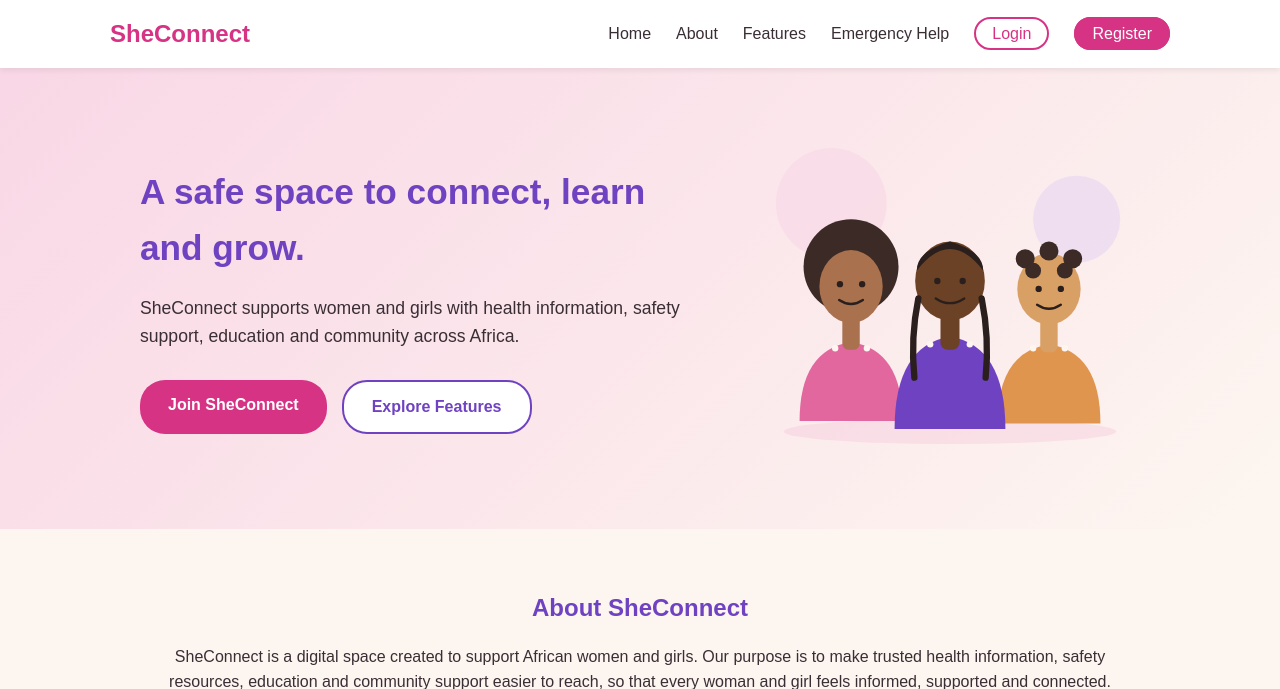
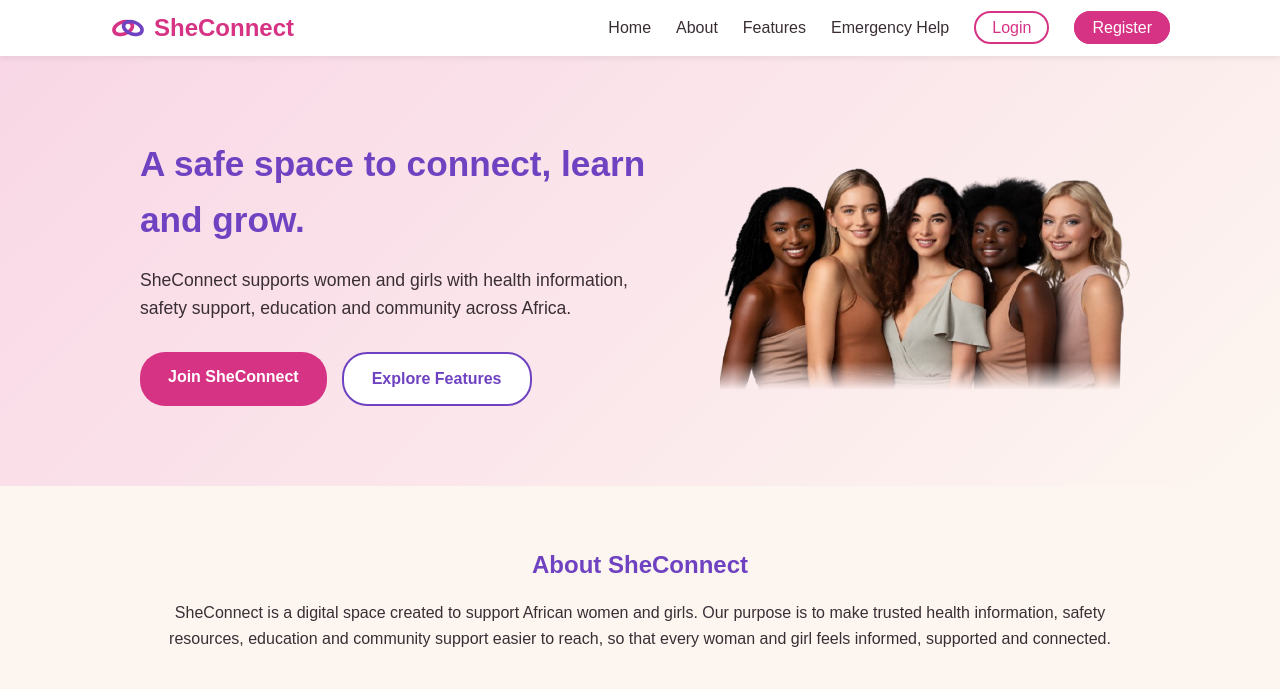
Before and after one commit to Chijoan/SheConnect, a Flask app: page / in a window 1280 px wide. Shown: the top 689 px of the page. Run offline with Flask 3, Linux system fonts and the light colour scheme.

Commit message:
Improve SheConnect branding and hero image

```diff
--- a/static/css/style.css
+++ b/static/css/style.css
@@ -54,9 +54,22 @@ section {
 }
 
 .logo {
+    display: flex;
+    align-items: center;
+    gap: 8px;
     font-size: 1.5rem;
     font-weight: bold;
     color: var(--pink);
+}
+
+.logo-icon {
+    width: 36px;
+    height: 22px;
+    flex-shrink: 0;
+}
+
+.logo-text {
+    line-height: 1;
 }
 
 .nav-links {
@@ -150,13 +163,20 @@ section {
 
 .hero-illustration {
     width: 100%;
-    max-width: 380px;
+    max-width: 420px;
 }
 
-.hero-illustration svg {
+.hero-image {
     width: 100%;
     height: auto;
     display: block;
+    object-fit: contain;
+    -webkit-mask-image: linear-gradient(to bottom, #000 0%, #000 88%, transparent 100%);
+    mask-image: linear-gradient(to bottom, #000 0%, #000 88%, transparent 100%);
+    -webkit-mask-repeat: no-repeat;
+    mask-repeat: no-repeat;
+    -webkit-mask-size: 100% 100%;
+    mask-size: 100% 100%;
 }
 
 .btn {
@@ -278,7 +298,7 @@ button:focus {
     }
 
     .hero-illustration {
-        flex: 0 0 380px;
+        flex: 0 0 420px;
     }
 }
 
@@ -315,4 +335,13 @@ button:focus {
     .hero h1 {
         font-size: 1.7rem;
     }
+
+    .logo-icon {
+        width: 30px;
+        height: 18px;
+    }
+
+    .logo {
+        font-size: 1.25rem;
+    }
 }
--- a/templates/index.html
+++ b/templates/index.html
@@ -10,7 +10,13 @@
 
     <header class="navbar">
         <div class="nav-container">
-            <a href="#home" class="logo">SheConnect</a>
+            <a href="{{ url_for('home') }}" class="logo" aria-label="SheConnect home">
+                <svg class="logo-icon" viewBox="0 0 60 36" xmlns="http://www.w3.org/2000/svg" aria-hidden="true" focusable="false">
+                    <ellipse cx="22" cy="18" rx="16" ry="10" fill="none" stroke="#d63384" stroke-width="6" transform="rotate(-20 22 18)"/>
+                    <ellipse cx="38" cy="18" rx="16" ry="10" fill="none" stroke="#6f42c1" stroke-width="6" transform="rotate(20 38 18)"/>
+                </svg>
+                <span class="logo-text">SheConnect</span>
+            </a>
 
             <button class="nav-toggle" id="navToggle" aria-label="Toggle navigation menu" aria-expanded="false">
                 <span></span>
@@ -47,62 +53,11 @@
                 </div>
 
                 <div class="hero-illustration">
-                    <svg viewBox="0 0 480 380" xmlns="http://www.w3.org/2000/svg" role="img" aria-labelledby="heroIllustrationTitle heroIllustrationDesc" class="hero-svg">
-                        <title id="heroIllustrationTitle">Illustration of three African girls</title>
-                        <desc id="heroIllustrationDesc">Three diverse African girls smiling together, with different natural hairstyles — an afro, braids and Bantu knots — and different warm skin tones, drawn in a pink, purple and cream colour theme.</desc>
-
-                        <circle cx="90" cy="70" r="70" fill="#f9d7e6" opacity="0.6"/>
-                        <circle cx="400" cy="90" r="55" fill="#e4d3f5" opacity="0.55"/>
-                        <ellipse cx="240" cy="358" rx="210" ry="16" fill="#f3c9db" opacity="0.45"/>
-
-                        <!-- Left girl: afro -->
-                        <g>
-                            <circle cx="115" cy="150" r="60" fill="#3b2a26"/>
-                            <path d="M50 345 Q50 255 115 245 Q180 255 180 345 Z" fill="#e2679e"/>
-                            <circle cx="95" cy="253" r="4" fill="#fdf6f0"/>
-                            <circle cx="115" cy="248" r="4" fill="#fdf6f0"/>
-                            <circle cx="135" cy="253" r="4" fill="#fdf6f0"/>
-                            <rect x="104" y="205" width="22" height="50" rx="8" fill="#a9714e"/>
-                            <ellipse cx="115" cy="175" rx="40" ry="46" fill="#a9714e"/>
-                            <circle cx="101" cy="172" r="4" fill="#2a1f1c"/>
-                            <circle cx="129" cy="172" r="4" fill="#2a1f1c"/>
-                            <path d="M100 192 Q115 202 130 192" stroke="#2a1f1c" stroke-width="3" fill="none" stroke-linecap="round"/>
-                        </g>
-
-                        <!-- Right girl: bantu knots -->
-                        <g>
-                            <path d="M300 348 Q300 258 365 248 Q430 258 430 348 Z" fill="#e0954f"/>
-                            <circle cx="345" cy="253" r="4" fill="#fdf6f0"/>
-                            <circle cx="365" cy="248" r="4" fill="#fdf6f0"/>
-                            <circle cx="385" cy="253" r="4" fill="#fdf6f0"/>
-                            <rect x="354" y="208" width="22" height="50" rx="8" fill="#d9a066"/>
-                            <ellipse cx="365" cy="178" rx="40" ry="45" fill="#d9a066"/>
-                            <circle cx="335" cy="140" r="12" fill="#3b2a26"/>
-                            <circle cx="365" cy="130" r="12" fill="#3b2a26"/>
-                            <circle cx="395" cy="140" r="12" fill="#3b2a26"/>
-                            <circle cx="345" cy="155" r="10" fill="#3b2a26"/>
-                            <circle cx="385" cy="155" r="10" fill="#3b2a26"/>
-                            <circle cx="352" cy="178" r="4" fill="#2a1f1c"/>
-                            <circle cx="380" cy="178" r="4" fill="#2a1f1c"/>
-                            <path d="M350 198 Q365 208 380 198" stroke="#2a1f1c" stroke-width="3" fill="none" stroke-linecap="round"/>
-                        </g>
-
-                        <!-- Middle girl: braids, drawn last so she sits in front -->
-                        <g>
-                            <path d="M170 355 Q170 250 240 238 Q310 250 310 355 Z" fill="#6f42c1"/>
-                            <circle cx="215" cy="248" r="4" fill="#fdf6f0"/>
-                            <circle cx="240" cy="242" r="4" fill="#fdf6f0"/>
-                            <circle cx="265" cy="248" r="4" fill="#fdf6f0"/>
-                            <rect x="228" y="200" width="24" height="55" rx="9" fill="#6b4226"/>
-                            <ellipse cx="240" cy="168" rx="44" ry="50" fill="#6b4226"/>
-                            <path d="M198 155 Q240 100 282 155 Q282 130 240 118 Q198 130 198 155 Z" fill="#2a1f1c"/>
-                            <path d="M200 190 Q190 240 195 290" stroke="#2a1f1c" stroke-width="8" fill="none" stroke-linecap="round"/>
-                            <path d="M280 190 Q290 240 285 290" stroke="#2a1f1c" stroke-width="8" fill="none" stroke-linecap="round"/>
-                            <circle cx="224" cy="168" r="4" fill="#2a1f1c"/>
-                            <circle cx="256" cy="168" r="4" fill="#2a1f1c"/>
-                            <path d="M222 190 Q240 202 258 190" stroke="#2a1f1c" stroke-width="3" fill="none" stroke-linecap="round"/>
-                        </g>
-                    </svg>
+                    <img
+                        src="{{ url_for('static', filename='images/african-women-community.png') }}"
+                        alt="A diverse group of women standing together in support and connection."
+                        class="hero-image"
+                    >
                 </div>
             </div>
         </section>
```
Also changed, not shown: static/images/african-women-community.png (added).
